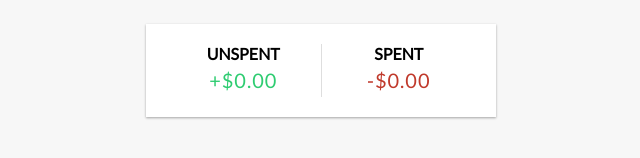
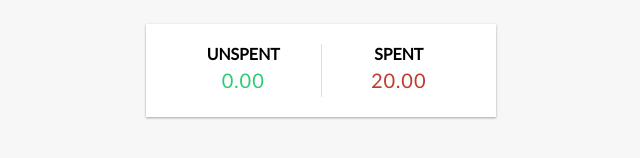
Before and after one commit to ziw224/oracle-transaction-tracker, a React (Create React App) app in the folder transaction-tracker-react/: page / in a window 1280 px wide. Shown: the part 175-333 px from the top of the page, without its empty margins (319-959 px from the left). Built offline with nearby package versions, Linux system fonts and the light colour scheme.

Commit message:
seperately calculate input and output for getting the total amount for spent and unspent

```diff
--- a/transaction-tracker-react/src/components/InputOutput.js
+++ b/transaction-tracker-react/src/components/InputOutput.js
@@ -1,19 +1,31 @@
-import React from "react";
+import React, { useContext } from "react";
+import { GlobalContext } from "../context/GlobalState";
 
 export const InputOutput = () => {
+  const { transactions } = useContext(GlobalContext);
+
+  const amounts = transactions.map((transaction) => transaction.amount);
+
+  // Total of Unspent tokens (considering it as an income or output )
+  const unspent = amounts
+    .filter((item) => item > 0)
+    .reduce((acc, item) => (acc += item), 0)
+    .toFixed(2);
+
+  // Total of Spent tokents (considering it as an expense of input)
+  const spent = (
+    amounts.filter((item) => item < 0).reduce((acc, item) => (acc += item), 0) *
+    -1
+  ).toFixed(2);
   return (
-    <div className ="inc-exp-container">
+    <div className="inc-exp-container">
       <div>
         <h4>Unspent</h4>
-        <p className ="money plus">
-          +$0.00
-        </p>
+        <p className="money plus"> {unspent}</p>
       </div>
       <div>
         <h4>Spent</h4>
-        <p className ="money minus">
-          -$0.00
-        </p>
+        <p className="money minus">{spent}</p>
       </div>
     </div>
   );
```
